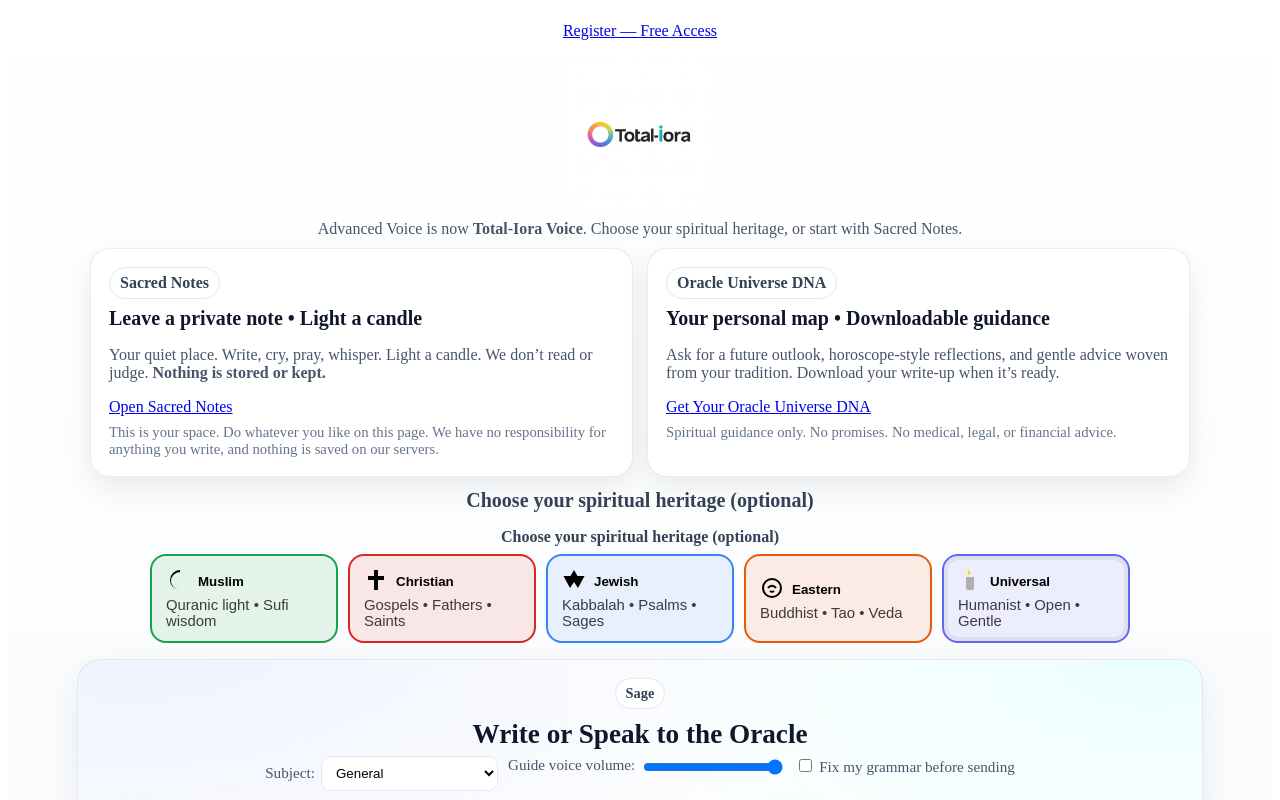
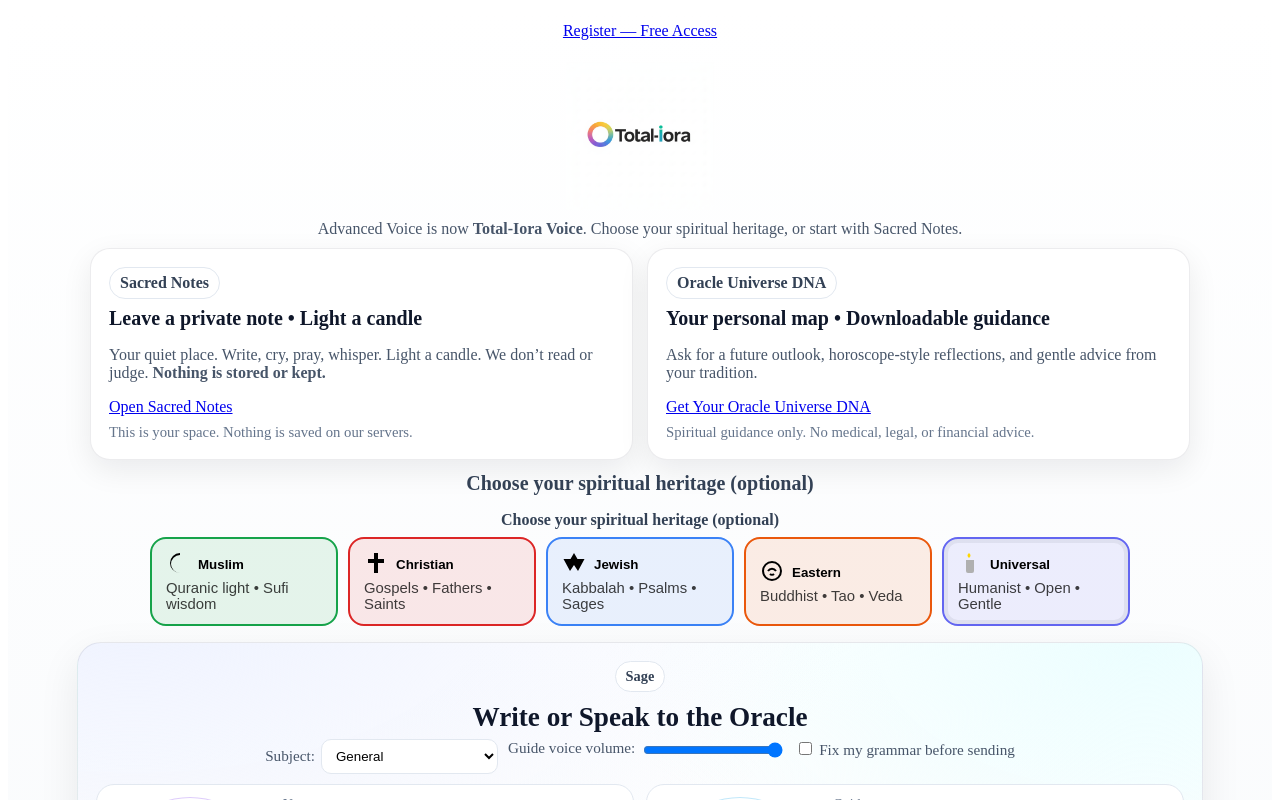
Before and after one commit to danyaffa/Total-iora, a Next.js app: page /homepage in a window 1280 px wide. Shown: the top 800 px of the page. Built offline with nearby package versions, Linux system fonts and the light colour scheme.

Commit message:
Update homepage.js

```diff
--- a/pages/homepage.js
+++ b/pages/homepage.js
@@ -1,14 +1,10 @@
 // FILE: /pages/homepage.js
 import { useEffect, useState } from "react";
-import dynamic from "next/dynamic";
 import Link from "next/link";
 import Footer from "../components/Footer";
 import HeritageSelector from "../components/HeritageSelector";
+import OracleVoice from "../components/OracleVoice";
 
-// Load the rich two-orb Oracle only on the client
-const OracleVoice = dynamic(() => import("../components/OracleVoice"), { ssr: false });
-
-// --- tiny helpers (client-only) ---
 function setCookie(name, value, maxAgeDays = 365) {
   if (typeof document === "undefined") return;
   const maxAge = maxAgeDays * 24 * 3600;
@@ -20,7 +16,6 @@ export default function HomePage() {
   const [path, setPath] = useState("Universal");
   const [unlocked, setUnlocked] = useState(false);
 
-  // Gate logic: default = locked. Unlock if cookie or dev bypass.
   useEffect(() => {
     if (typeof window !== "undefined") {
       const usp = new URLSearchParams(window.location.search);
@@ -33,33 +28,26 @@ export default function HomePage() {
           (process.env.NEXT_PUBLIC_DEV_BYPASS === "1" ||
            has("ac_dev") ||
            window.location.hostname === "localhost"));
-
       const isRegistered =
         has("ac_registered") ||
         has("ac_session") ||
         (typeof localStorage !== "undefined" && localStorage.getItem("ac_registered") === "1");
-
       setUnlocked(Boolean(isRegistered || isDevBypass));
     };
     update();
     const t = setTimeout(update, 80);
     window.addEventListener?.("storage", update);
-    return () => {
-      clearTimeout(t);
-      window.removeEventListener?.("storage", update);
-    };
+    return () => { clearTimeout(t); window.removeEventListener?.("storage", update); };
   }, []);
 
   const locked = !unlocked;
 
   return (
     <div className="page">
-      {/* Top nav — Register always visible */}
       <nav className="topnav">
         <Link href="/register" className="btn cta">Register — Free Access</Link>
       </nav>
 
-      {/* Logo + short line */}
       <section className="hero">
         <img src="/TotalIora_Logo.png" alt="TotalIora Logo" className="logo" />
         <p className="note">
@@ -68,7 +56,6 @@ export default function HomePage() {
         </p>
       </section>
 
-      {/* Read-only banner shown when not logged in */}
       {locked && (
         <div className="previewBanner" role="status">
           You’re viewing a read-only preview. <Link href="/login">Log in</Link> or{" "}
@@ -76,17 +63,14 @@ export default function HomePage() {
         </div>
       )}
 
-      {/* Feature tiles */}
       <section className="tiles">
         <div className="grid">
           <article className="card">
             <header className="h">
               <div className="pill">Sacred Notes</div>
               <h3>Leave a private note • Light a candle</h3>
-              <p>
-                Your quiet place. Write, cry, pray, whisper. Light a candle. We don’t read or judge.
-                <strong> Nothing is stored or kept.</strong>
-              </p>
+              <p>Your quiet place. Write, cry, pray, whisper. Light a candle. We don’t read or judge.
+                <strong> Nothing is stored or kept.</strong></p>
             </header>
             <footer className="f">
               {locked ? (
@@ -94,10 +78,7 @@ export default function HomePage() {
               ) : (
                 <Link href="/sacred-space" className="btn accent">Open Sacred Notes</Link>
               )}
-              <div className="disc">
-                This is your space. Do whatever you like on this page. We have no responsibility
-                for anything you write, and nothing is saved on our servers.
-              </div>
+              <div className="disc">This is your space. Nothing is saved on our servers.</div>
             </footer>
           </article>
 
@@ -105,10 +86,7 @@ export default function HomePage() {
             <header className="h">
               <div className="pill">Oracle Universe DNA</div>
               <h3>Your personal map • Downloadable guidance</h3>
-              <p>
-                Ask for a future outlook, horoscope-style reflections, and gentle advice woven from your tradition.
-                Download your write-up when it’s ready.
-              </p>
+              <p>Ask for a future outlook, horoscope-style reflections, and gentle advice from your tradition.</p>
             </header>
             <footer className="f">
               {locked ? (
@@ -116,20 +94,16 @@ export default function HomePage() {
               ) : (
                 <Link href="/oracle-universe-dna" className="btn accent">Get Your Oracle Universe DNA</Link>
               )}
-              <div className="disc">
-                Spiritual guidance only. No promises. No medical, legal, or financial advice.
-              </div>
+              <div className="disc">Spiritual guidance only. No medical, legal, or financial advice.</div>
             </footer>
           </article>
         </div>
       </section>
 
-      {/* Oracle board */}
       {unlocked ? (
         <>
           <h3 className="choose">Choose your spiritual heritage (optional)</h3>
           <HeritageSelector path={path} onChange={setPath} />
-          {/* This renders the two‑orb board with full controls */}
           <OracleVoice path={path} />
         </>
       ) : (
@@ -137,10 +111,7 @@ export default function HomePage() {
           <div className="card gatecard">
             <h3>Speak to the Oracle</h3>
             <p>This is a preview only. After you register (free) you’ll use the full board on the Home page.</p>
-            <Link href="/login" className="btn accent">Log in</Link>
-            <div style={{marginTop:8}}>
-              <Link href="/homepage?dev=on">Open the Full Board</Link> {/* dev unlock for testing */}
-            </div>
+            <Link href="/homepage?dev=on" className="btn accent">Open the Full Board</Link>
           </div>
         </section>
       )}
```
